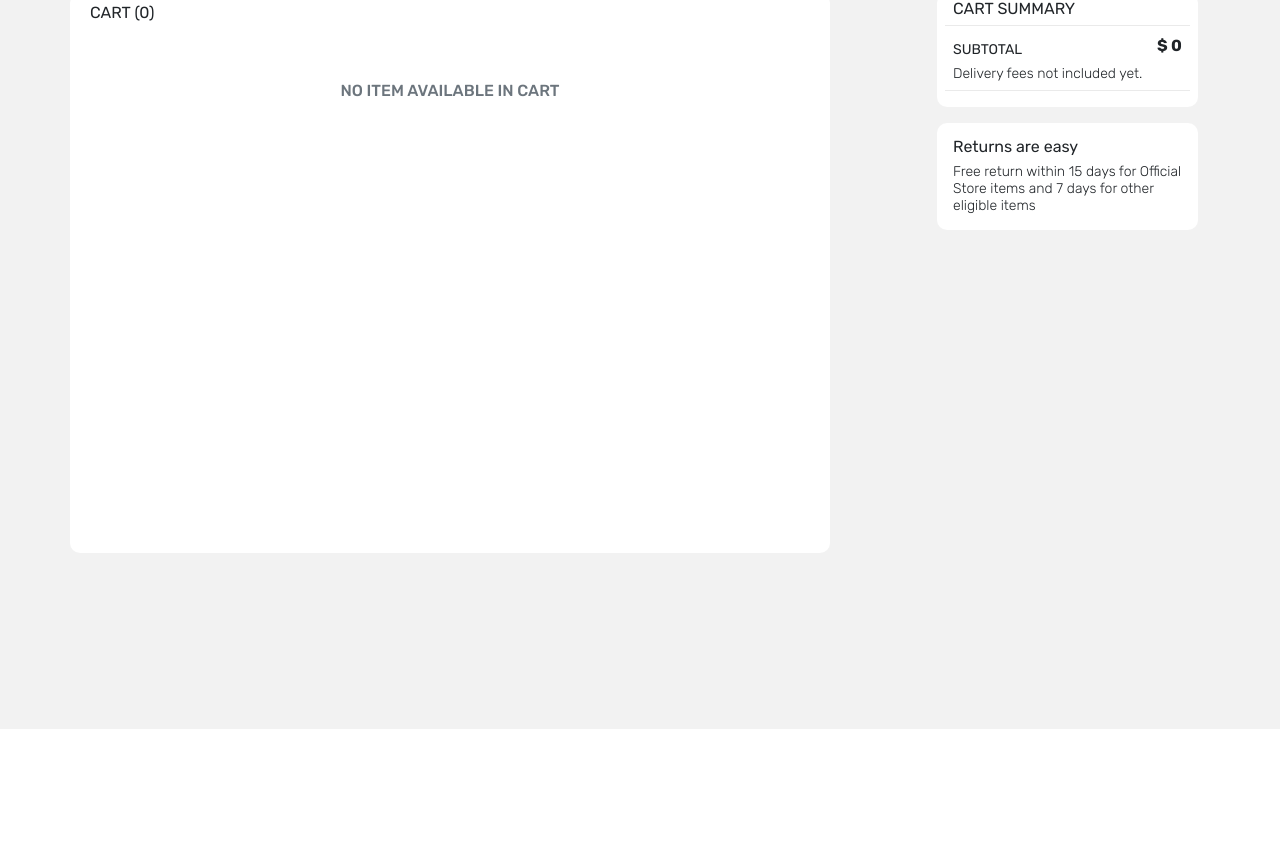
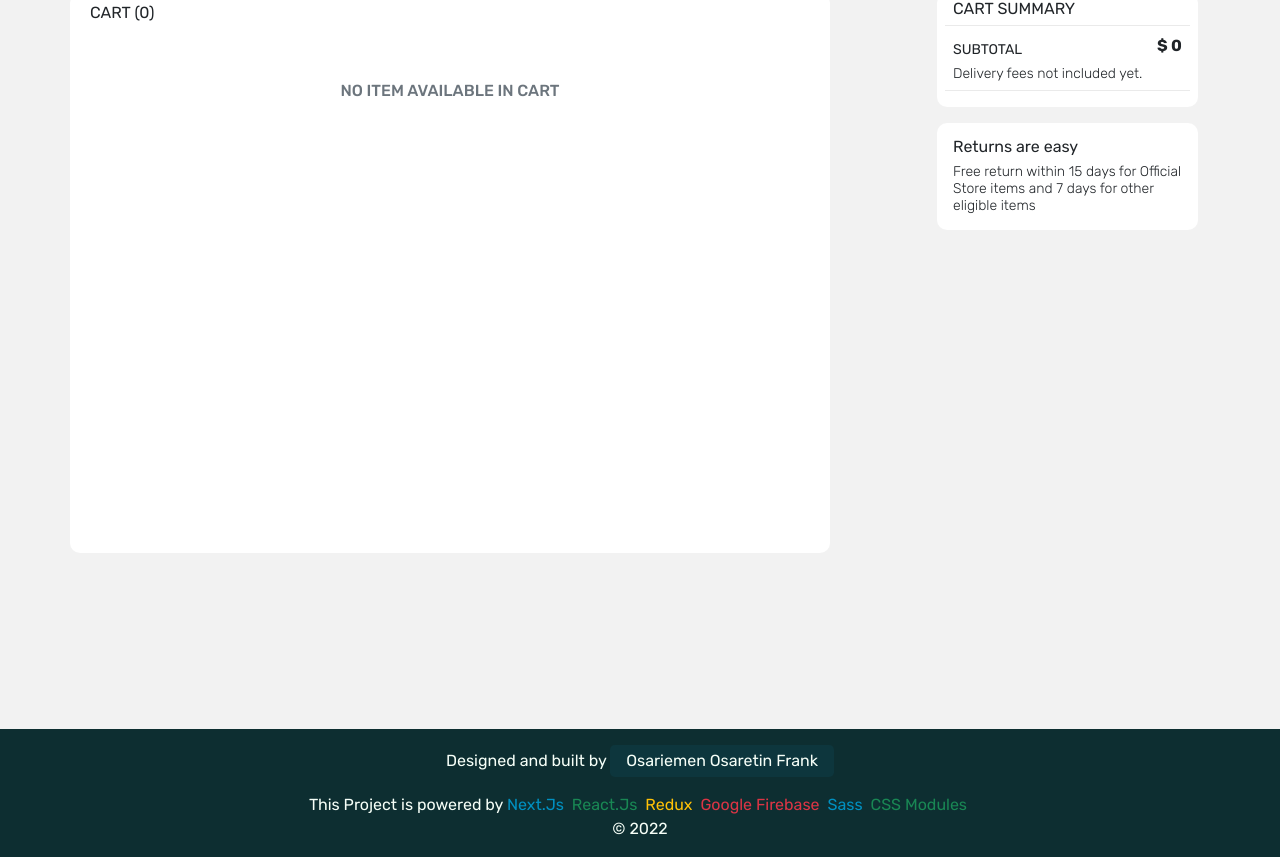
Before and after one commit to osas2211/ecommerce-next.js, a Next.js app: page /cart in a window 1280 px wide. Shown: the part 151-1008 px from the top of the page. Before the commit the page ends 880 px from the top, so only its background shows below. Built offline with nearby package versions, Linux system fonts and the light colour scheme; a web font is replaced by a local one.

Commit message:
added footer

```diff
--- /dev/null
+++ b/components/Footer.jsx
@@ -0,0 +1,12 @@
+import React from 'react'
+import styles from "../styles/auth.module.css"
+
+export default function Footer() {
+  return (
+    <div className='bg-dark text-light w-100 py-3 text-center'>
+        <p>Designed and built by <a href="https://osaretinfrank.me/" rel='noreferrer' className='text-capitalize mb-1' target={"_blank"}> <span className={styles.info + " d-inline-block py-1 rounded-3 m-0"}>Osariemen Osaretin Frank</span> </a></p>
+        <p className='m-0 p-0'>This Project is powered by <span className='text-primary me-1'>Next.Js</span> <span className='text-success me-1'>React.Js</span> <span className='text-warning me-1'>Redux</span> <span className='text-danger me-1'>Google Firebase</span> <span className='text-primary me-1'>Sass</span> <span className='text-success me-1'>CSS Modules</span></p>
+        <p className='m-0 p-0'>&copy; 2022</p>
+    </div>
+  )
+}
--- a/components/Layout.jsx
+++ b/components/Layout.jsx
@@ -2,6 +2,7 @@ import React from 'react';
 import Head from "next/head";
 import Header from './Header';
 import Info from './Info';
+import Footer from './Footer';
 
 export default function Layout({ children }) {
   return (
@@ -18,6 +19,7 @@ export default function Layout({ children }) {
             <div className="children">
               { children }
             </div>
+            <Footer />
         </main>
     </>
   )
--- a/components/product/PagesProduct.jsx
+++ b/components/product/PagesProduct.jsx
@@ -22,7 +22,7 @@ export default function ProductCard({img, title, rating, progress, amount, id, c
     dispatch({type: addToCart, payload:payload_data})
   }
   return (
-    <div className={styles.product_}>
+    <div className={styles.product_ + " rounded-3"}>
       <div className={styles.img}>
         <Image src={img} alt="" layout='fill' />
       </div>
--- a/components/product/cartCard.jsx
+++ b/components/product/cartCard.jsx
@@ -15,8 +15,8 @@ export default function CartCard({title, amount, count, image, id }) {
         dispatch({type: addToCart, payload: {id: id, count: 1, product_count: 1, amount: amount}})
     }
     const decreaseCount = ()=>{
-        setCountState((prevState)=> prevState > 0 ? prevState-1 : prevState)
-        countState > 0 &&  dispatch({type: decreaseItemCount, payload: {id: id, count: 1, product_count: 1, amount: amount}})
+        setCountState((prevState)=> prevState > 1 ? prevState-1 : prevState)
+        countState > 1 &&  dispatch({type: decreaseItemCount, payload: {id: id, count: 1, product_count: 1, amount: amount}})
     }
 
     const dispatch = useDispatch()
```
